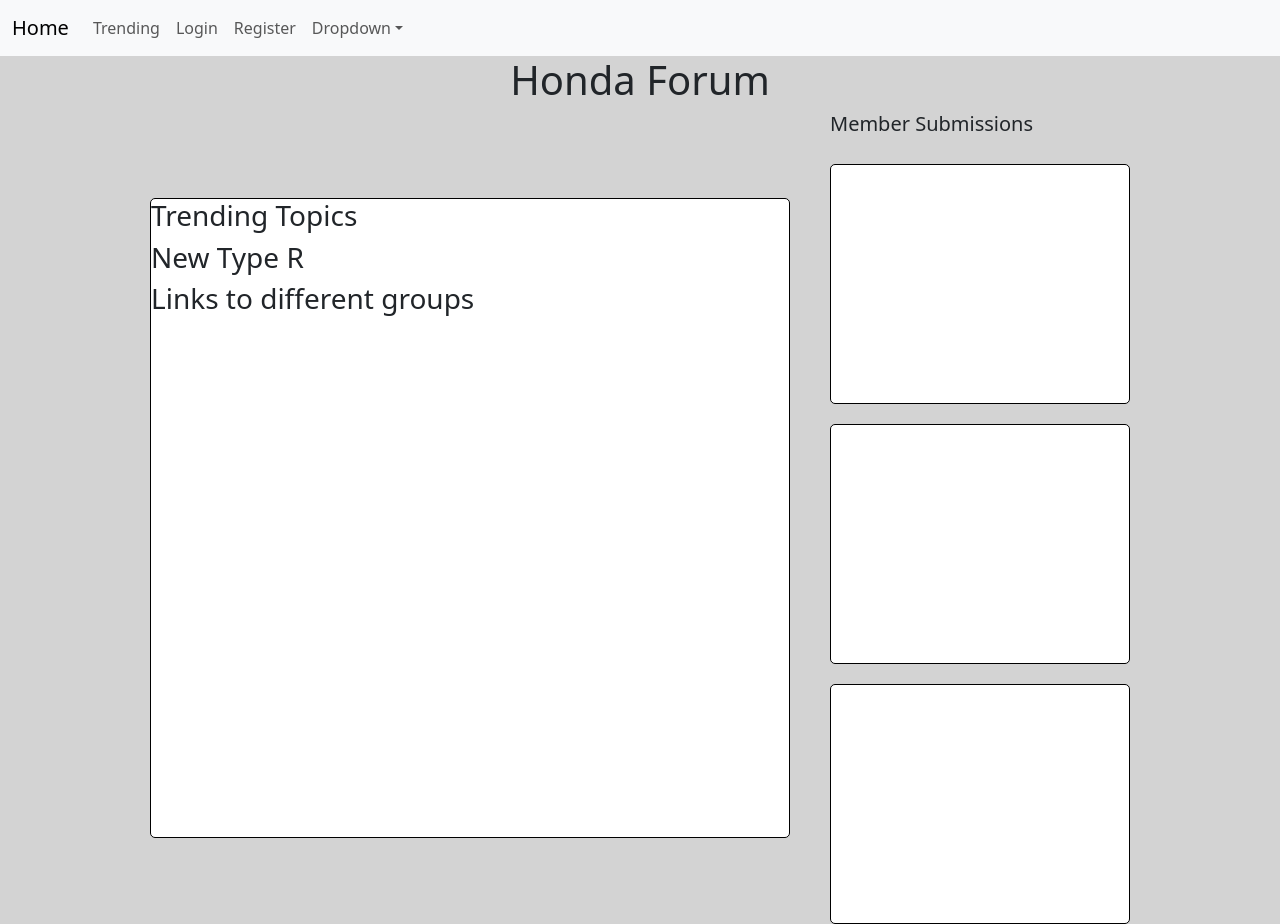
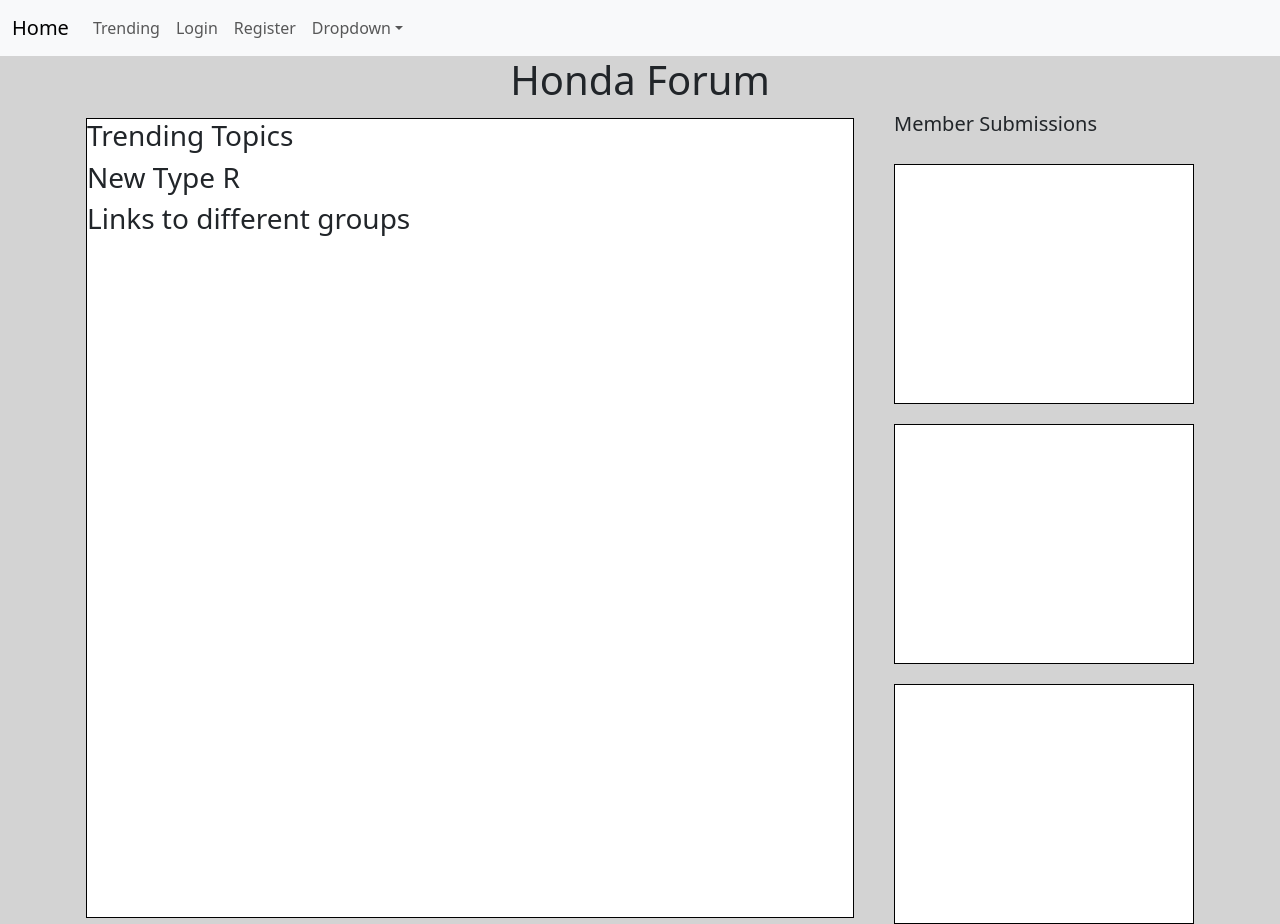
Before and after one commit to colincirian/hondaforum, a React (Create React App) app: page / in a window 1280 px wide. Built offline with nearby package versions, Linux system fonts and the light colour scheme.

Commit message:
minor changes to home

```diff
--- a/src/components/HomePage.css
+++ b/src/components/HomePage.css
@@ -9,10 +9,9 @@
 }
 
 .home-screen {
-    height: 80vh;
-    width: 50vw;
+    height: 100vh;
+    width: 60vw;
     border: 1px solid black;
-    border-radius: 5px;
     background-color: white;
 }
 
@@ -27,7 +26,6 @@
     width: 300px;
     height: 240px;
     background-color: white;
-    border-radius: 5px;
     border: 1px solid black;
 }
 
```
